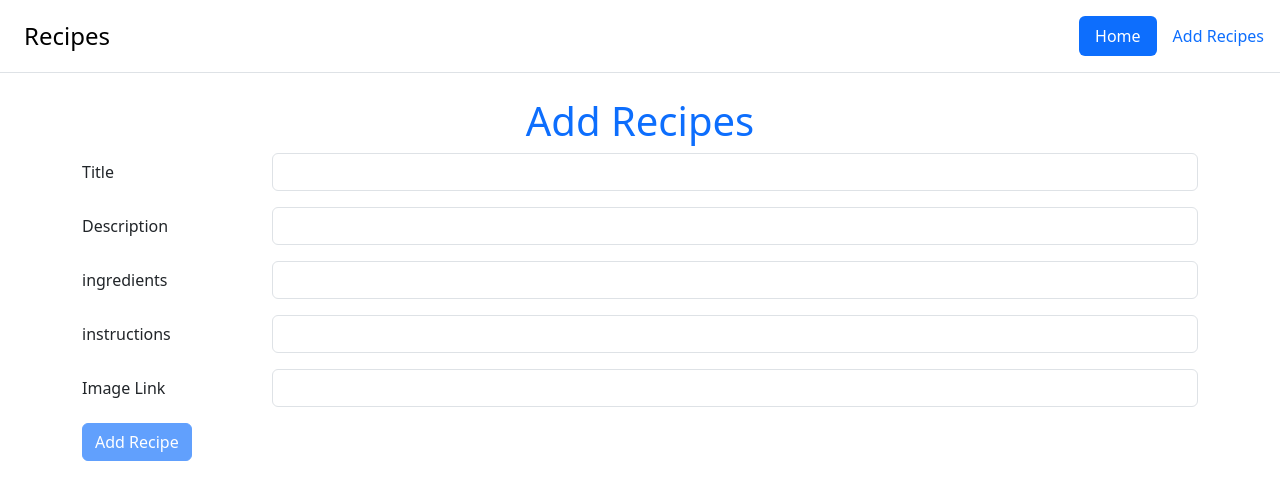
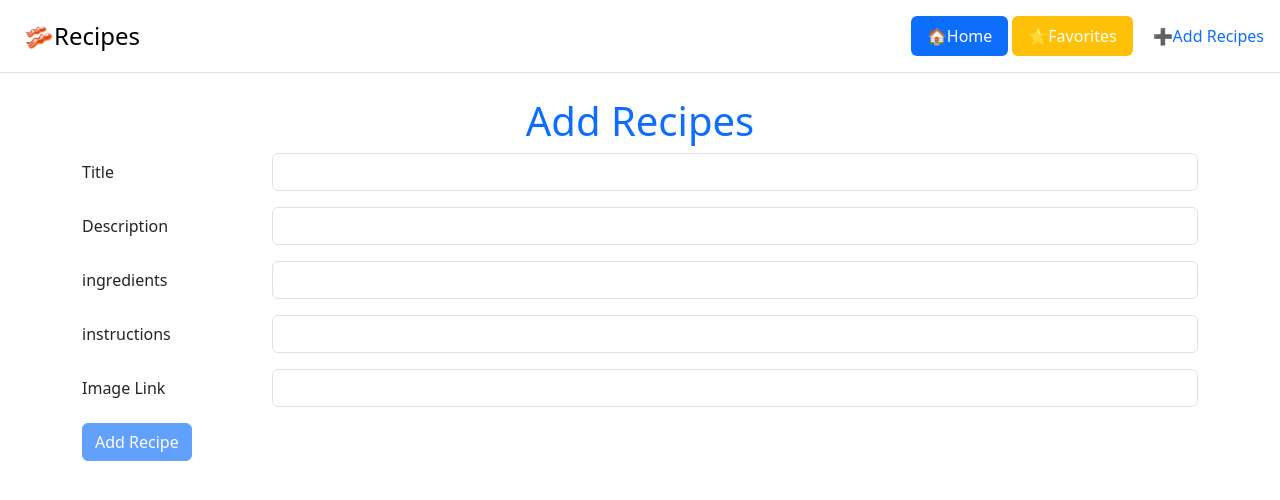
Before and after one commit to Toko0829/Recipe-Sharing-Application-, an Angular app: page /add in a window 1280 px wide. Shown: the top 500 px of the page. Built offline with nearby package versions, Linux system fonts and the light colour scheme.

Commit message:
added add to favorites button

```diff
--- a/db.json
+++ b/db.json
@@ -15,7 +15,8 @@
         "Fresh basil leaves"
       ],
       "instructions": "In a bowl, mix flour, yeast, salt, warm water, and olive oil to form a dough. Let the dough rise for 1 hour. Roll out the dough on a floured surface. Spread tomato sauce evenly on the dough. Add mozzarella slices on top. Bake at 220°C (430°F) for 12-15 minutes. Garnish with fresh basil and serve hot.",
-      "thumbnail": "https://encrypted-tbn0.gstatic.com/images?q=tbn:ANd9GcSsCa96ux1qAa5_IdeF3rrfBJ9PfF_hrI1rlA&s"
+      "thumbnail": "https://encrypted-tbn0.gstatic.com/images?q=tbn:ANd9GcSsCa96ux1qAa5_IdeF3rrfBJ9PfF_hrI1rlA&s",
+      "isFavorite": true
     },
     {
       "id": "2",
@@ -31,7 +32,7 @@
       ],
       "instructions": "Cook spaghetti in salted boiling water until al dente. In a separate pan, cook pancetta until crisp. In a bowl, whisk eggs and Parmesan. Drain the pasta and quickly mix it with the pancetta and egg-cheese mixture off the heat. Stir quickly to create a creamy sauce. Season with black pepper and serve immediately.",
       "thumbnail": "https://www.allrecipes.com/thmb/Vg2cRidr2zcYhWGvPD8M18xM_WY=/1500x0/filters:no_upscale():max_bytes(150000):strip_icc()/11973-spaghetti-carbonara-ii-DDMFS-4x3-6edea51e421e4457ac0c3269f3be5157.jpg",
-      "isTrusted": true
+      "isFavorite": false
     },
     {
       "id": "3",
@@ -48,7 +49,7 @@
       ],
       "instructions": "Season chicken breasts with salt and pepper, then grill until fully cooked and golden brown. Slice the chicken into strips. In a large bowl, combine chopped romaine lettuce, croutons, and Parmesan. Add the grilled chicken on top and drizzle with Caesar dressing. Toss gently before serving.",
       "thumbnail": "https://encrypted-tbn0.gstatic.com/images?q=tbn:ANd9GcRqSRxye2TDzRDi_QOgeILnJMO6U3cEWJw6Fw&s",
-      "isTrusted": true
+      "isFavorite": false
     }
   ]
 }
--- a/src/app/app.component.html
+++ b/src/app/app.component.html
@@ -3,14 +3,22 @@
     href="/"
     class="d-flex align-items-center mb-3 mb-md-0 me-md-auto link-body-emphasis text-decoration-none"
   >
-    <span class="fs-4 px-4">Recipes</span>
+    <span class="fs-4 px-4">🥓Recipes</span>
   </a>
   <ul class="nav nav-pills">
     <li class="nav-item">
-      <a href="#" class="nav-link active" aria-current="page">Home</a>
+      <a href="#" class="nav-link active" aria-current="page">🏠Home</a>
     </li>
     <li class="nav-item">
-      <a routerLink="/add" class="nav-link">Add Recipes</a>
+      <a
+        href="#"
+        class="nav-link bg-warning mx-1 text-white"
+        aria-current="page"
+        >⭐Favorites</a
+      >
+    </li>
+    <li class="nav-item">
+      <a routerLink="/add" class="nav-link">➕Add Recipes</a>
     </li>
   </ul>
 </header>
--- a/src/app/master.service.ts
+++ b/src/app/master.service.ts
@@ -30,4 +30,10 @@ export class MasterService {
   editRecipe(id: number, updateRecipe: Recipe): Observable<Recipe> {
     return this.http.put<Recipe>(`${this.baseUrl}recipes/${id}`, updateRecipe);
   }
+
+  markAsFavorite(id: number) {
+    return this.http.patch<Recipe>(`${this.baseUrl}recipes/${id}`, {
+      isFavorite: true,
+    });
+  }
 }
--- a/src/app/recipe-card/recipe-card.component.html
+++ b/src/app/recipe-card/recipe-card.component.html
@@ -8,5 +8,8 @@
     <h5 class="card-title">{{ recipe.title }}</h5>
     <p class="card-text flex-grow-1">{{ recipe.description }}</p>
     <a class="btn btn-primary mt-auto" (click)="details()">Check Recipe</a>
+    <a class="btn btn-warning mt-1" (click)="saveToFavorites()"
+      >Add To Favorites</a
+    >
   </div>
 </div>
--- a/src/app/recipe-card/recipe-card.component.ts
+++ b/src/app/recipe-card/recipe-card.component.ts
@@ -10,8 +10,13 @@ import { Recipe } from '../recipes.interface';
 export class RecipeCardComponent {
   @Input() recipe!: Recipe;
   @Output() viewRecipe = new EventEmitter<Recipe>();
+  @Output() toggleFavorite = new EventEmitter<Recipe>();
 
   details() {
     this.viewRecipe.emit(this.recipe);
   }
+
+  saveToFavorites() {
+    this.toggleFavorite.emit(this.recipe);
+  }
 }
--- a/src/app/recipe-form/recipe-form.component.html
+++ b/src/app/recipe-form/recipe-form.component.html
@@ -74,9 +74,11 @@
     </button>
   </form>
 
-  @if (this.recipeForm.invalid && this.recipeForm.controls['title'].touched ||
+  @if (this.recipeForm.invalid && ( this.recipeForm.controls['title'].touched ||
   this.recipeForm.controls['description'].touched ||
-  this.recipeForm.controls['thumbnail'].touched ) {
+  this.recipeForm.controls['thumbnail'].touched ||
+  this.recipeForm.controls['ingredients'].touched ||
+  this.recipeForm.controls['instructions'].touched )) {
   <div class="d-flex justify-content-center align-items-center">
     <span class="text-danger">Please fill out the entire form.</span>
   </div>
--- a/src/app/recipe-list/recipe-list.component.html
+++ b/src/app/recipe-list/recipe-list.component.html
@@ -15,6 +15,7 @@
       <app-recipe-card
         [recipe]="recipe"
         (viewRecipe)="viewRecipe($event)"
+        (toggleFavorite)="saveFavorite($event)"
       ></app-recipe-card>
     </div>
     }
--- a/src/app/recipe-list/recipe-list.component.ts
+++ b/src/app/recipe-list/recipe-list.component.ts
@@ -5,6 +5,7 @@ import { Recipe } from '../recipes.interface';
 import { CommonModule } from '@angular/common';
 import { Router } from '@angular/router';
 import { FormsModule } from '@angular/forms';
+import { response } from 'express';
 
 @Component({
   selector: 'app-recipe-list',
@@ -41,4 +42,10 @@ export class RecipeListComponent {
     console.log(filteredData);
     this.recipes = filteredData;
   }
+
+  saveFavorite(recipe: Recipe) {
+    this.masterService.markAsFavorite(recipe.id).subscribe((response) => {
+      console.log('Marked As Favorite', response);
+    });
+  }
 }
--- a/src/app/recipes.interface.ts
+++ b/src/app/recipes.interface.ts
@@ -5,4 +5,5 @@ export interface Recipe {
   ingredients: string[];
   instructions: string;
   thumbnail: string;
+  isFavorite?: boolean;
 }
```
